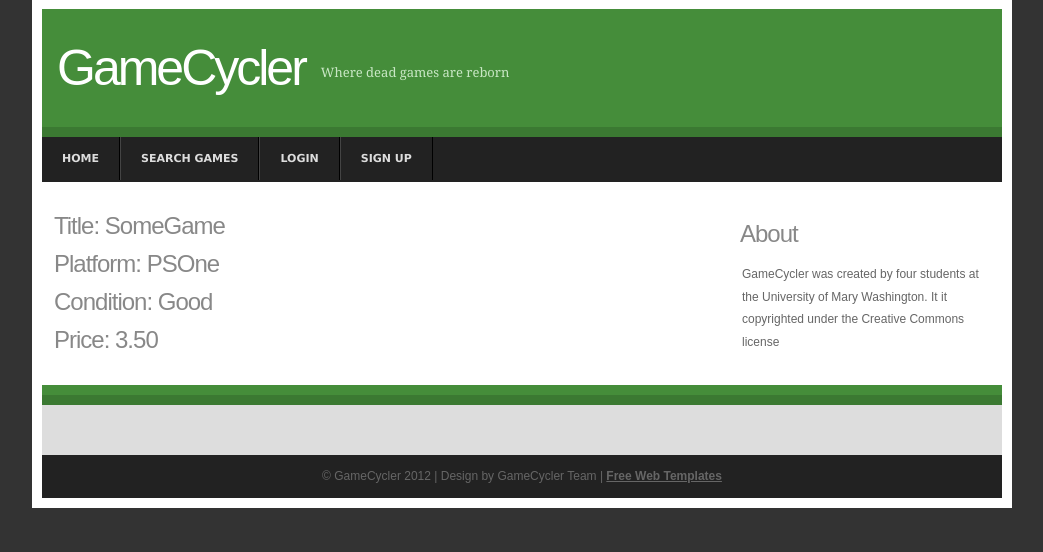
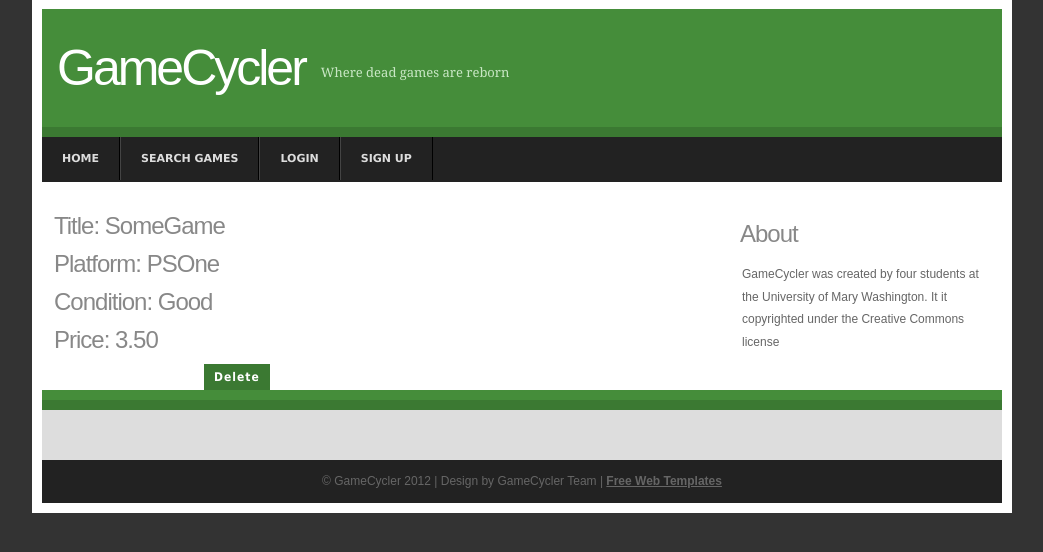
Before and after one commit to shannotate/Gamecycler, a PHP site: page /viewlisting.php?id=1 in a window 1280 px wide. Shown: the part 51-603 px from the top of the page, without its empty margins (118-1161 px from the left). Run offline with PHP 8.4, Linux system fonts and the light colour scheme; data comes from the database, SQL or seed files in the repository.

Commit message:
Update viewlisting.php

```diff
--- a/viewlisting.php
+++ b/viewlisting.php
@@ -65,6 +65,9 @@ License: Creative Commons Attribution
 
 
         ?>
+        <form action="confirmDelete.php" method="post">
+			 <input name="delete" style="margin-left: 150px;" class="formbutton" value="Delete" type="submit" />
+			 </form>
         </div>
 
         <div class="sidebar">
```
